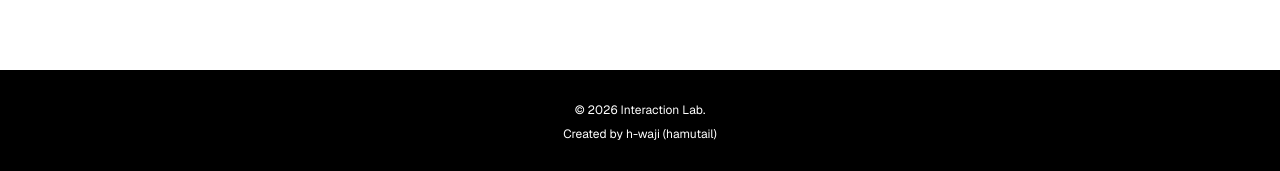
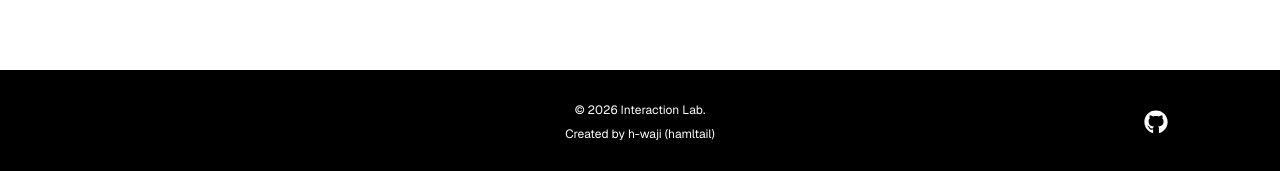
Before and after one commit to hamltail/interaction-lab, a Next.js app: page / in a window 1280 px wide. Shown: the part 1344-1515 px from the top of the page. Built offline with nearby package versions, Linux system fonts and the light colour scheme.

Commit message:
GitHubへのリンクを追加

```diff
--- a/package.json
+++ b/package.json
@@ -11,7 +11,8 @@
   "dependencies": {
     "next": "16.2.9",
     "react": "19.2.4",
-    "react-dom": "19.2.4"
+    "react-dom": "19.2.4",
+    "react-icons": "^5.7.0"
   },
   "devDependencies": {
     "@tailwindcss/postcss": "^4",
--- a/src/components/Footer.tsx
+++ b/src/components/Footer.tsx
@@ -1,8 +1,24 @@
+import { FaGithub } from "react-icons/fa";
+
 export default function Footer() {
   return (
-    <footer className="bg-black py-8 text-center text-white">
-      <p className="text-xs">© 2026 Interaction Lab.</p>
-      <p className="mt-2 text-xs">Created by h-waji (hamutail)</p>
+    <footer className="bg-black text-white">
+      <div className="relative mx-auto max-w-[1120px] py-8">
+        <div className="text-center">
+          <p className="text-xs">© 2026 Interaction Lab.</p>
+          <p className="mt-2 text-xs">Created by h-waji (hamltail)</p>
+        </div>
+
+        <a
+          href="https://github.com/hamltail/interaction-lab#readme"
+          target="_blank"
+          rel="noopener noreferrer"
+          aria-label="GitHub"
+          className="absolute right-8 top-1/2 -translate-y-1/2 transition-opacity hover:opacity-80"
+        >
+          <FaGithub size={24} />
+        </a>
+      </div>
     </footer>
   );
 }
```
Also changed, not shown: 1 other file (tests, documents, lock files or other folders).
